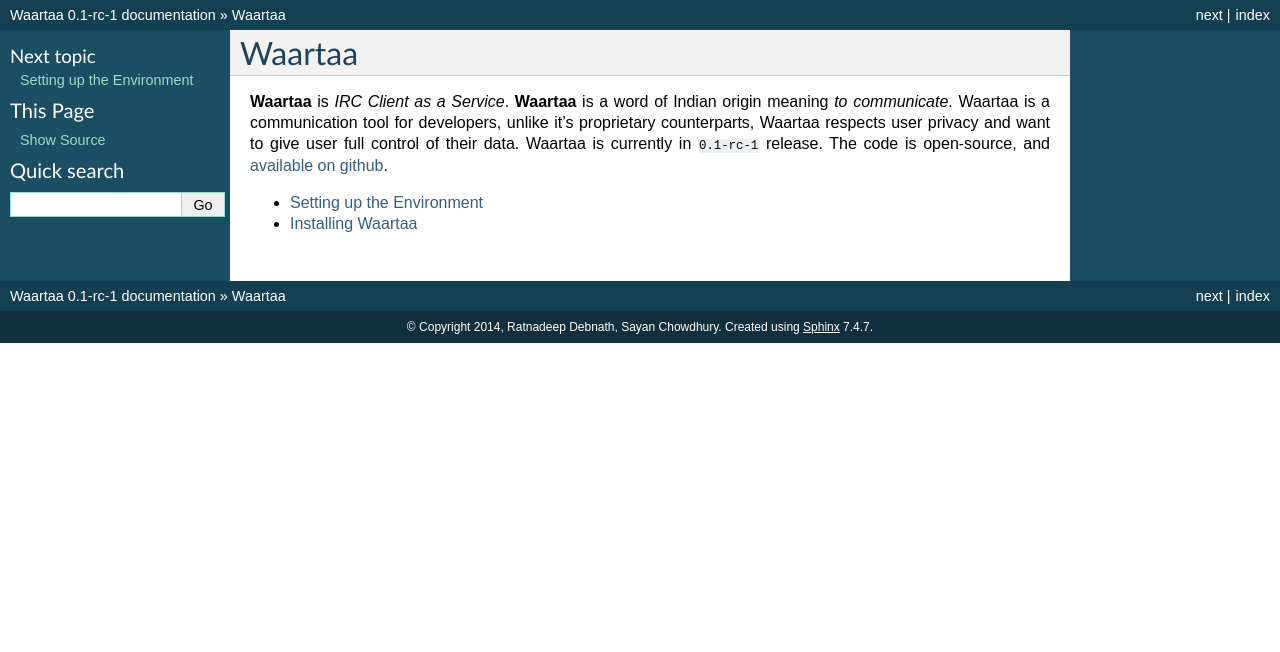
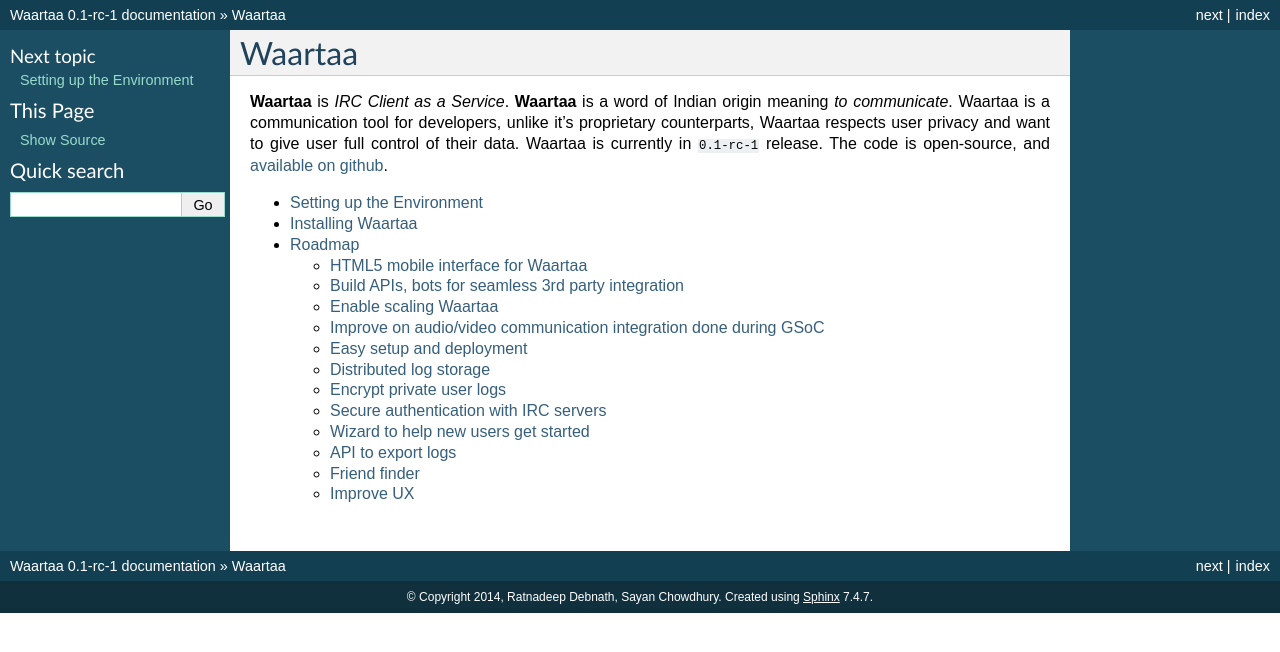
Before and after one commit to waartaa/waartaa, a Sphinx documentation site: the page built from docs/source/index.rst, in a window 1280 px wide. Shown: the top 652 px of the page. Built offline with Sphinx 7.4.7, drawn with Linux system fonts in a browser that asks for light colours; some of the changed lines change nothing that is shown.

Commit message:
Added Roadmap docs to the waartaa documentation
    Roadmap doc needs to be included in the waartaa main
    documentation so that it can be visible on readthedocs
    website.

Signed-off-by: Chandan Kumar <chkumar246@gmail.com>

```diff
--- a/docs/source/index.rst
+++ b/docs/source/index.rst
@@ -13,3 +13,4 @@
 
    setting_up_the_environment
    installing_waartaa
+   roadmap
--- /dev/null
+++ b/docs/source/roadmap.rst
@@ -0,0 +1,154 @@
+Roadmap
+=======
+
+HTML5 mobile interface for Waartaa
+----------------------------------
+
+Implement a mobile optimized client for Waartaa. This will basically be
+a web app which can run on mobile browser, Firefox OS, as a native app (
+using Phonegap) as well. Some major differences of the mobile web app from
+the desktop web app will be:
+
+- **Less subscriptions to data**. Subscribe for data elements which need to
+  be rendered in the UI.
+- **On demand loading of data**. This will take some time, but it will be
+  memory savvy.
+
+Build APIs, bots for seamless 3rd party integration
+---------------------------------------------------
+
+Integration with 3rd party services like Bugzilla, git (and other VCS), trac,
+etc. have always existed in the IRC world, using bots. However, there are
+some common steps involved:
+
+- Write code for the bot, if someone hasn't already done it
+- Run the bot in a server
+- Monitor and maintain it
+
+We want to make this process simpler by allowing one click setup of a channel
+bot with optional integration to 3rd party services supported by Waartaa. We
+also need to come up with a friendly API to empower the community to
+integrate a new service with Waartaa.
+
+Enable scaling Waartaa
+----------------------
+
+Currently, Waartaa is made to run on a single server only. We need to
+separate the layers: application, IRC, etc. and run them as different
+processes in the same or different machines. This will help us to have
+NxM combination of application and IRC servers, and will help us balance
+the load on Waartaa. Also, optimization will be needed at the database layer
+to handle increased writes and reads.
+
+Improve on audio/video communication integration done during GSoC
+-----------------------------------------------------------------
+
+It's in our tasklist to do a basic integration of audio/video communication
+using WebRTC during GSoC 2014. However, we need to revisit this feature
+and improve it to make it usable by loads of users of Waartaa.
+
+Easy setup and deployment
+-------------------------
+
+Write scripts, and package Waartaa for easy setup and deployment of Waartaa.
+
+Distributed log storage
+-----------------------
+
+Allow users to share space from their cloud storage (Dropbox, Google drive,
+etc.) where Waartaa can dump their logs into small files. The data from these
+files can be viewed from Waartaa from the log browser. This distributed
+storage model will allow Waartaa service providers to operate with less
+server storage without compromising on the realtime nature of Waartaa. It
+will not be easy for users to search through all logs at once, but Waartaa
+will put its best efforts to perform as much as possible in limited resources
+too.
+
+Encrypt private user logs
+-------------------------
+
+Give the user option to for encrypted storage of private chat logs in the
+server. This will come with some trade off for servr side search in the
+encrypted logs. But, this is a price one may be willing to pay for privacy.
+Waartaa aims at providing options to the user to take ownership of their
+data.
+
+Secure authentication with IRC servers
+--------------------------------------
+
+IRC servers do authentication with raw text passwords. That's why, we do not
+store NickServ passwords in Waartaa at this moment. However, it's not at all
+user friendly to authenticate manually to IRC servers everytime a user joins
+a server. Waartaa needs to figure out a way to store user passwords in a safe
+way so that admins of the Waartaa service don't have a way to pick into
+user's IRC passwords from the database or the system.
+
+Wizard to help new users get started
+------------------------------------
+
+One of the shortcoming with the current IRC tools is that they require some
+learning curve to get started with. People who come to IRC thinking it to
+be just another chatting client are often confused. They don't know where
+to go and how to talk nicely on IRC.
+
+So, we plan to implement a wizard for new users to guide them to proper IRC
+channels based on their area of interest. Initially, this will be only for
+popular open source project. We'll keep a very simple way for the community
+to add content for the wizard. This is inspired by
+`http://www.whatcanidoformozilla.org/ <http://www.whatcanidoformozilla.org/>`_.
+
+API to export logs
+------------------
+
+An API to export chat logs. Using this API, convertors can be built for
+chat logs to make it compatible with the popular IRC clients.
+
+Friend finder
+-------------
+
+It's more natural to communicate with friends on Google Hangout, Facebook
+Chat, etc. rather than find a nick in an IRC channel. Waartaa wants to add
+a personal touch to IRC, if the user desires so. A user will be allowed to
+follow (identified) channel nicks. If the other nick is also using Waartaa,
+he/she can choose to follow the follower as well. That's how two users become
+friends on Waartaa. Users will be able to see a list of people they follow
+who are online and can directly initiate chat with them irrespective of
+an IRC server or channel.
+
+Improve UX
+----------
+
+- *keyboard shortcuts for navigation*
+
+Many people love to use the keyboard for UI navigation. Inspired by the
+'Ctrl + p' (or 'Cmd + p') keyboard shortcut in SublimeText, we'd like to
+implement a similar feature (along with other necessary keyboard shortcuts)
+to provide a quick and easy way to navigate through the UI of Waartaa.
+
+- *customizable color schemes*
+
+IRC users spend a significant amount of time on IRC. So, if text editors
+like vim, emacs, sublime text has the option of color themes, then why
+should not an IRC client. Waartaa plans to implement various color themes
+to soothe the eyes for long working hours. Adding a color theme will be
+quick and simple: a few CSS rules. A user should be able to apply a custom
+theme from the client side itself, without requiring any server change.
+
+- *In page integration with paste services like gist, pastebin, etc.*
+
+IRC etiquettes include that anybody should not paste multiple lines
+into the channel. It is considered spamming. So most of the people
+resort to pastebin/Github gist to sort out the problem. At Waartaa, we
+want to give the user an option to upload a file or scribble some text
+or code in an in page text editor (powered by Ace text editor), and Waartaa
+will upload the data to some public paste services like pastebin, Github
+gist, etc. and send the link generated as a chat message. This will save a
+significant amount of time for the user.
+
+- *UI endpoint for most IRC (server) actions*
+
+Waartaa aims to provide UI endpoints for various common IRC actions like
+becoming operator, releasing operator status, kicking or banning a nick,
+editing channel topic message, etc.
+
+- *Autocomplete IRC (server) commands, along with commands cheat list*
```
